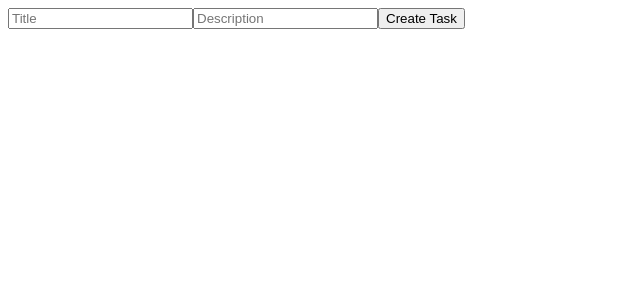
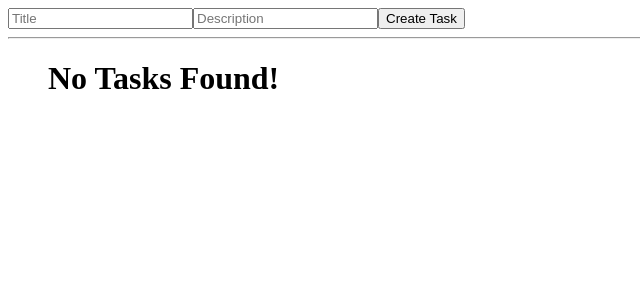
Before and after one commit to master-dhanesh/reactmern04, a React (Create React App) app: page / in a window 1280 px wide. Shown: the top 300 px of the page, without its empty margins (0-640 px from the left). Built offline with nearby package versions, Linux system fonts and the light colour scheme.

Commit message:
Task Create Rending List

```diff
--- a/src/App.js
+++ b/src/App.js
@@ -4,15 +4,22 @@ const App = () => {
     const [title, setTitle] = useState("");
     const [desc, setDesc] = useState("");
 
+    const [tasks, setTasks] = useState([]);
+
     const submithandler = (e) => {
         e.preventDefault();
-        // console.log(e.target[0].value);
-        // console.log(e.target[1].value);
-        console.log({ title, desc });
+        const task = { title, desc };
+        setTasks([...tasks, task]);
         setTitle("");
         setDesc("");
     };
 
+    let tasklist = <h1>No Tasks Found!</h1>;
+    if (tasks.length > 0) {
+        tasklist = tasks.map((task, index) => {
+            return <li key={index}>{task.title}</li>;
+        });
+    }
     return (
         <div>
             <form onSubmit={submithandler}>
@@ -30,6 +37,9 @@ const App = () => {
                 />
                 <button>Create Task</button>
             </form>
+            <hr />
+            <ol>{tasklist}</ol>
+            {/* {[1, 2, 3, 4, 5, 67]} */}
         </div>
     );
 };
```
